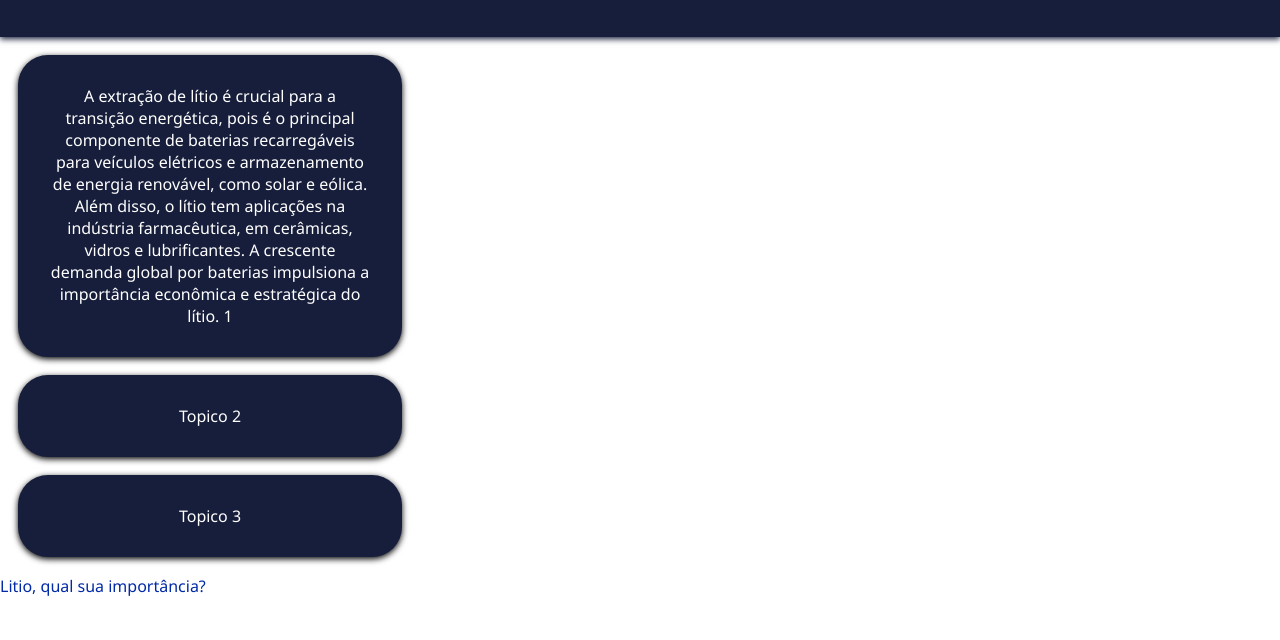
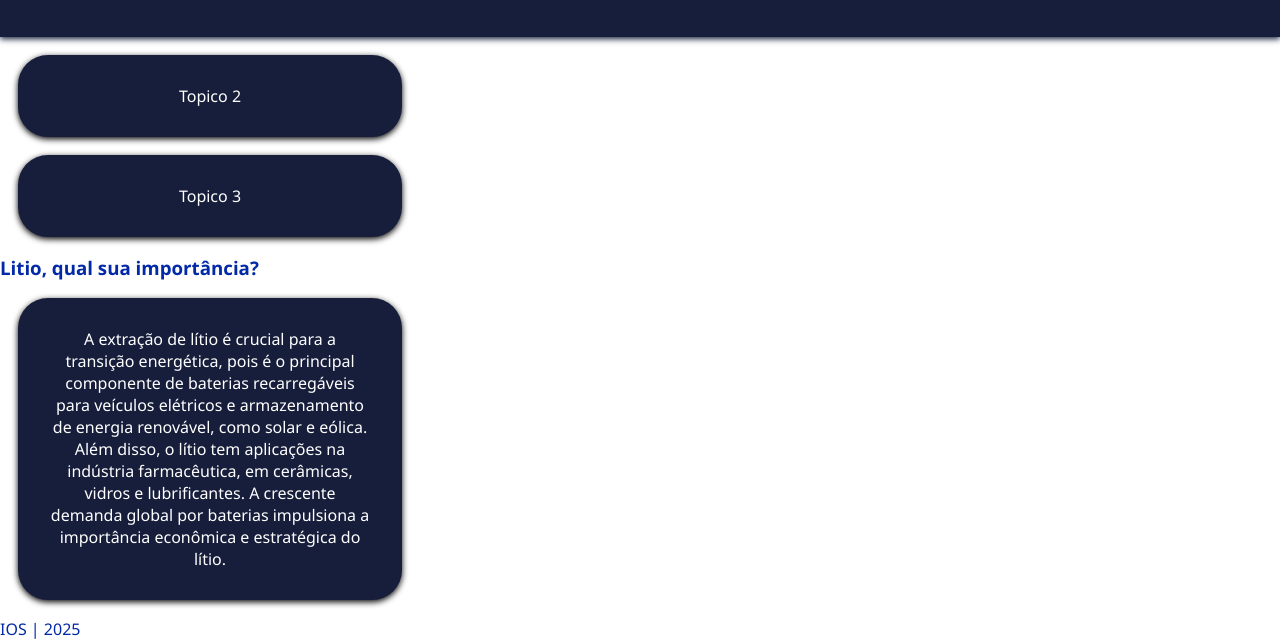
Before and after one commit to Edisay-dev/Atividade---medidas, a plain HTML site: page index.html in a window 1280 px wide. Shown: the part 343-983 px from the top of the page. Before the commit the page ends 940 px from the top, so only its background shows below. Drawn offline with Linux system fonts and the light colour scheme.

Commit message:
Atualizar o index.html

```diff
--- a/index.html
+++ b/index.html
@@ -18,19 +18,18 @@
     </header>
     <main>
         <div class="top">
-
-            <div class="card">A extração de lítio é crucial para a transição energética, pois é o principal componente de baterias recarregáveis para veículos elétricos e armazenamento de energia renovável, como solar e eólica. Além disso, o lítio tem aplicações na indústria farmacêutica, em cerâmicas, vidros e lubrificantes. A crescente demanda global por baterias impulsiona a importância econômica e estratégica do lítio.  1</div>
             <div class="card">Topico 2</div>
             <div class="card">Topico 3</div>
         </div>
 
-        <section class="o que é">
-        <p>Litio, qual sua importância?</p>
+        <section class="sobre">
+        <h3>Litio, qual sua importância?</h3>
+ <div class="card">A extração de lítio é crucial para a transição energética, pois é o principal componente de baterias recarregáveis para veículos elétricos e armazenamento de energia renovável, como solar e eólica. Além disso, o lítio tem aplicações na indústria farmacêutica, em cerâmicas, vidros e lubrificantes. A crescente demanda global por baterias impulsiona a importância econômica e estratégica do lítio.</div>
         </section>
 
     </main>
     <footer>
-
+<p> IOS | 2025 </p>
     </footer>
 </body>
 </html>
```
